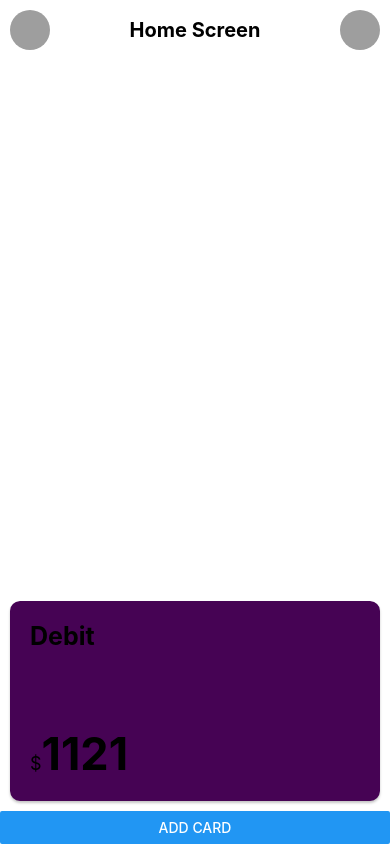
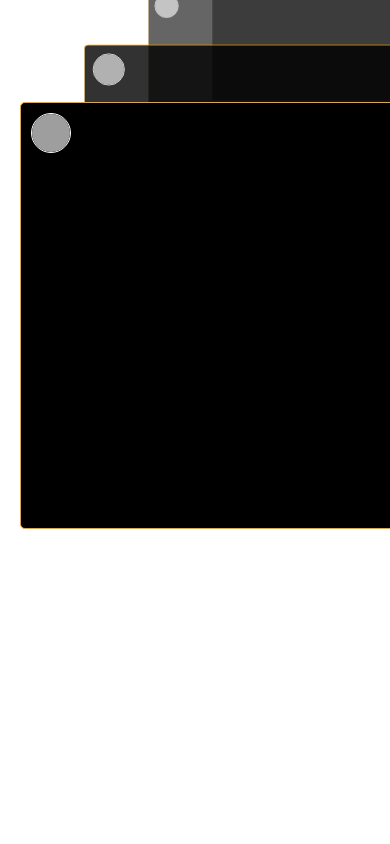
Before and after one commit to VishnuTB/VerticalCarouselView, a React Native app: screen / in a window 390 px wide. Built offline with nearby package versions, Linux system fonts and the light colour scheme; grey boxes are pictures that could not be loaded.

Commit message:
vertical carausel view

```diff
--- a/App.tsx
+++ b/App.tsx
@@ -1,41 +1,27 @@
-/**
- * Sample React Native App
- * https://github.com/facebook/react-native
- *
- * @format
- */
-
 import React from 'react';
 import {
-  StyleSheet
+  SafeAreaView,
+  StatusBar
 } from 'react-native';
 
+import { GestureHandlerRootView } from 'react-native-gesture-handler';
 import HomeScreen from './src/HomeScreen';
 
 
 function App(): JSX.Element {
   return (
-    <HomeScreen />
+    <GestureHandlerRootView style={{
+      flex: 1,
+    }}>
+      <SafeAreaView style={{
+        flex: 1,
+        justifyContent: 'center',
+        backgroundColor: '#fff'
+      }}>
+        <StatusBar hidden />
+        <HomeScreen />
+      </SafeAreaView>
+    </GestureHandlerRootView>
   );
 }
-
-const styles = StyleSheet.create({
-  sectionContainer: {
-    marginTop: 32,
-    paddingHorizontal: 24,
-  },
-  sectionTitle: {
-    fontSize: 24,
-    fontWeight: '600',
-  },
-  sectionDescription: {
-    marginTop: 8,
-    fontSize: 18,
-    fontWeight: '400',
-  },
-  highlight: {
-    fontWeight: '700',
-  },
-});
-
 export default App;
--- a/babel.config.js
+++ b/babel.config.js
@@ -1,3 +1,4 @@
 module.exports = {
   presets: ['module:metro-react-native-babel-preset'],
+  plugins: ['react-native-reanimated/plugin']
 };
--- a/package.json
+++ b/package.json
@@ -11,7 +11,9 @@
   },
   "dependencies": {
     "react": "18.2.0",
-    "react-native": "0.72.4"
+    "react-native": "0.72.4",
+    "react-native-gesture-handler": "^2.12.1",
+    "react-native-reanimated": "^3.4.2"
   },
   "devDependencies": {
     "@babel/core": "^7.20.0",
--- a/src/HomeScreen.tsx
+++ b/src/HomeScreen.tsx
@@ -1,70 +1,174 @@
 import React, { useEffect, useState } from "react";
-import { Button, FlatList, StyleSheet, View } from "react-native";
-import Card from "./components/Card";
-import Header from "./components/Header";
+import {
+  Animated,
+  FlatList,
+  Image,
+  StyleProp,
+  StyleSheet,
+  Text,
+  TouchableOpacity,
+  View,
+  ViewStyle
+} from "react-native";
+import { PanGestureHandler } from 'react-native-gesture-handler';
 import { CardItemType } from "./types/CardItemType";
+import { DATA } from "./utils/data";
+import { windowWidth } from "./utils/utils";
+
 
 const HomeScreen: React.FC = () => {
+  const [data, setData] = useState<Array<CardItemType>>(DATA);
+  const [index, setIndex] = useState<number>(0)
+  const SPACING: number = 10;
+  const ITEM_WIDTH: number = windowWidth * 0.8;
+  const ITEM_HEIGHT: number = ITEM_WIDTH / 1.5;
+  const VISIBLE_ITEMS: number = 5;
+  const scrollYIndex = React.useRef(new Animated.Value(0)).current
+  const scrollYAnimtaed = React.useRef(new Animated.Value(0)).current
+
+  useEffect(() => {
+    Animated.spring(scrollYAnimtaed, {
+      toValue: scrollYIndex,
+      useNativeDriver: true
+    }).start()
+
+    // setInterval(() => {
+    //   const newIndex: number = Math.floor(Math.random() * data.length)
+    //   console.log('newIndex : ', newIndex)
+    //   scrollXIndex.setValue(newIndex)
+    // }, 2000)
+  })
 
 
-  const [cardList, setCardsList] = useState<Array<CardItemType>>([])
+  const renderItem = ({ item, index }: { item: CardItemType, index: number }) => {
+    const inputRange = [index - 1, index, index + 1];
+    const translateY = scrollYAnimtaed.interpolate({
+      inputRange,
+      outputRange: [-100, 0, 50]
+    })
+    const scale = scrollYAnimtaed.interpolate({
+      inputRange,
+      outputRange: [0.8, 1, 1.3]
+    })
+    const opacity = scrollYAnimtaed.interpolate({
+      inputRange,
+      outputRange: [1 - 1 / VISIBLE_ITEMS, 1, 0]
+    })
 
-  useEffect(() => {
-    init()
-  }, [])
+    return (
+      <Animated.View key={index} style={{
+        position: 'absolute',
+        top: -ITEM_WIDTH / 2,
+        transform: [{
+          translateY
+        }, {
+          scale
+        }],
+        opacity: opacity
+      }}>
+        <TouchableOpacity style={{
+          padding: 10,
+          backgroundColor: `black`,
+          borderWidth: 1,
+          borderRadius: 5,
+          borderColor: 'orange',
+          height: ITEM_HEIGHT,
+          width: ITEM_WIDTH,
+        }} >
+          <Image source={{ uri: item.userImage }}
+            style={{
+              height: 40,
+              width: 40,
+              borderRadius: 40,
+              borderWidth: 1,
+              borderColor: 'white'
+            }} />
+          <Text style={styles.cardText}>
+            {item.type === 'credit' ? 'Credit' : 'Debit'}
+          </Text>
+          <View style={styles.balanceContainer}>
+            <Text style={styles.dollarSign}>$</Text>
+            <Text style={styles.balanceText}>{item.balance}</Text>
+          </View>
 
-  const init = () => {
-    let initialList: Array<CardItemType> = []
-    for (let index = 0; index < 3; index++) {
-      initialList.push({
-        id: index,
-        type: index % 2 === 0 ? 'debit' : 'credit',
-        balance: Math.floor(Math.random() * 1999)
-      })
+        </TouchableOpacity>
+      </Animated.View>
+    );
+  };
+
+  const onSwipe = (event: any) => {
+    console.log('swipe ', event)
+    if (event.nativeEvent.translationY > 50) {
+      setIndex(index - 1)
+      scrollYIndex.setValue(index - 1);
+    } else if (event.nativeEvent.translationY < -50) {
+      setIndex(index + 1)
+      scrollYIndex.setValue(index + 1);
     }
-    setCardsList(initialList)
-  }
+  };
+  const gestureHandler = Animated.event(
+    [
+      {
+        nativeEvent: {
+          translationY: scrollYAnimtaed,
+        },
+      },
+    ],
+    { useNativeDriver: true }
+  );
 
-  const renderCard = ({ item }: { item: CardItemType }) => {
-    return <Card item={item} />
-  }
-
-  const addCard = () => {
-    setCardsList([...cardList, {
-      id: cardList.length,
-      type: cardList.length % 2 === 0 ? 'debit' : 'credit',
-      balance: Math.floor(Math.random() * 9999)
-    }])
-  }
 
   return (
-    <View style={styles.container}>
-      <Header />
-      <View style={{ flex: 1 }} />
-      <View style={{
-        height: 220
-      }}>
-        <FlatList data={cardList}
-          renderItem={renderCard}
-          keyExtractor={(item, index) => `${item}${index}`}
-          pagingEnabled
-          showsVerticalScrollIndicator={false}
-          decelerationRate="fast"
-          snapToInterval={220}
-          inverted
-        />
-      </View>
-      <Button title="Add Card"
-        onPress={addCard} />
-    </View>
-  )
-}
+    <PanGestureHandler {...gestureHandler}
+      onHandlerStateChange={onSwipe}>
+      <FlatList
+        data={data}
+        keyExtractor={(_, index) => String(index)}
+        inverted
+        contentContainerStyle={{
+          flex: 1,
+          justifyContent: 'center',
+          padding: SPACING * 2
+        }}
+        scrollEnabled={false}
+        removeClippedSubviews={false}
+        CellRendererComponent={({ item, index, children, style, ...props }) => {
+          const newStyle: StyleProp<ViewStyle> = [
+            style,
+            {
+              zIndex: data.length - index,
+            }
+          ]
 
-export default HomeScreen
+          return (
+            <View key={index} style={newStyle}>
+              {children}
+            </View>
+          )
+        }}
+        renderItem={renderItem}
+      />
+    </PanGestureHandler>
+  );
+};
+
+export default HomeScreen;
 
 const styles = StyleSheet.create({
-  container: {
+  cardText: {
+    fontSize: 25,
+    fontWeight: 'bold',
     flex: 1,
-    backgroundColor: 'white',
-  }
-})
+  },
+  balanceContainer: {
+    flexDirection: 'row',
+    alignItems: 'baseline',
+  },
+  dollarSign: {
+    fontSize: 18,
+  },
+  balanceText: {
+    fontSize: 20,
+    fontWeight: 'bold',
+  },
+});
--- a/src/components/Card.tsx
+++ b/src/components/Card.tsx
@@ -1,6 +1,7 @@
 import React from "react";
 import { StyleSheet, Text, View } from "react-native";
 import { CardItemType } from "../types/CardItemType";
+import { windowHeight } from "../utils/utils";
 
 interface CardProps {
   item: CardItemType;
@@ -8,10 +9,9 @@ interface CardProps {
 
 const Card: React.FC<CardProps> = (item: CardProps) => {
 
-
   return (
     <View style={{
-      height: 220,
+      height: windowHeight / 4,
       padding: 10
     }}>
       <View style={[styles.container, {
--- a/src/types/CardItemType.ts
+++ b/src/types/CardItemType.ts
@@ -2,4 +2,5 @@ export interface CardItemType {
   id: number;
   type: 'debit' | 'credit';
   balance: number;
+  userImage: string;
 }
--- /dev/null
+++ b/src/utils/data.ts
@@ -0,0 +1,108 @@
+import { CardItemType } from "../types/CardItemType";
+
+export const DATA: Array<CardItemType> = [{
+  id: 1,
+  type: 'debit',
+  balance: 1000,
+  userImage: `https://randomuser.me/api/portraits/women/1.jpg`
+}, {
+  id: 2,
+  type: 'credit',
+  balance: 12000,
+  userImage: `https://randomuser.me/api/portraits/women/12.jpg`
+}, {
+  id: 13,
+  type: 'debit',
+  balance: 1000,
+  userImage: `https://randomuser.me/api/portraits/women/13.jpg`
+}, {
+  id: 14,
+  type: 'debit',
+  balance: 11000,
+  userImage: `https://randomuser.me/api/portraits/women/14.jpg`
+}, {
+  id: 149,
+  type: 'debit',
+  balance: 110008,
+  userImage: `https://randomuser.me/api/portraits/women/14.jpg`
+}, {
+  id: 141,
+  type: 'debit',
+  balance: 112000,
+  userImage: `https://randomuser.me/api/portraits/women/14.jpg`
+}, {
+  id: 2,
+  type: 'credit',
+  balance: 12000,
+  userImage: `https://randomuser.me/api/portraits/women/12.jpg`
+}, {
+  id: 13,
+  type: 'debit',
+  balance: 1000,
+  userImage: `https://randomuser.me/api/portraits/women/13.jpg`
+}, {
+  id: 14,
+  type: 'debit',
+  balance: 11000,
+  userImage: `https://randomuser.me/api/portraits/women/14.jpg`
+}, {
+  id: 149,
+  type: 'debit',
+  balance: 110008,
+  userImage: `https://randomuser.me/api/portraits/women/14.jpg`
+}, {
+  id: 141,
+  type: 'debit',
+  balance: 112000,
+  userImage: `https://randomuser.me/api/portraits/women/14.jpg`
+}, {
+  id: 2,
+  type: 'credit',
+  balance: 12000,
+  userImage: `https://randomuser.me/api/portraits/women/12.jpg`
+}, {
+  id: 13,
+  type: 'debit',
+  balance: 1000,
+  userImage: `https://randomuser.me/api/portraits/women/13.jpg`
+}, {
+  id: 14,
+  type: 'debit',
+  balance: 11000,
+  userImage: `https://randomuser.me/api/portraits/women/14.jpg`
+}, {
+  id: 149,
+  type: 'debit',
+  balance: 110008,
+  userImage: `https://randomuser.me/api/portraits/women/14.jpg`
+}, {
+  id: 141,
+  type: 'debit',
+  balance: 112000,
+  userImage: `https://randomuser.me/api/portraits/women/14.jpg`
+}, {
+  id: 2,
+  type: 'credit',
+  balance: 12000,
+  userImage: `https://randomuser.me/api/portraits/women/12.jpg`
+}, {
+  id: 13,
+  type: 'debit',
+  balance: 1000,
+  userImage: `https://randomuser.me/api/portraits/women/13.jpg`
+}, {
+  id: 14,
+  type: 'debit',
+  balance: 11000,
+  userImage: `https://randomuser.me/api/portraits/women/14.jpg`
+}, {
+  id: 149,
+  type: 'debit',
+  balance: 110008,
+  userImage: `https://randomuser.me/api/portraits/women/14.jpg`
+}, {
+  id: 141,
+  type: 'debit',
+  balance: 112000,
+  userImage: `https://randomuser.me/api/portraits/women/14.jpg`
+}]
--- /dev/null
+++ b/src/utils/utils.ts
@@ -0,0 +1,7 @@
+import { Dimensions } from "react-native";
+
+export const windowHeight: number = Dimensions.get('screen').height
+export const windowWidth: number = Dimensions.get('screen').width
+
+// const height: number = Dimensions.get('window').height
+// const width: number = Dimensions.get('window').width
```
Also changed, not shown: 3 other files (tests, documents, lock files or other folders).
